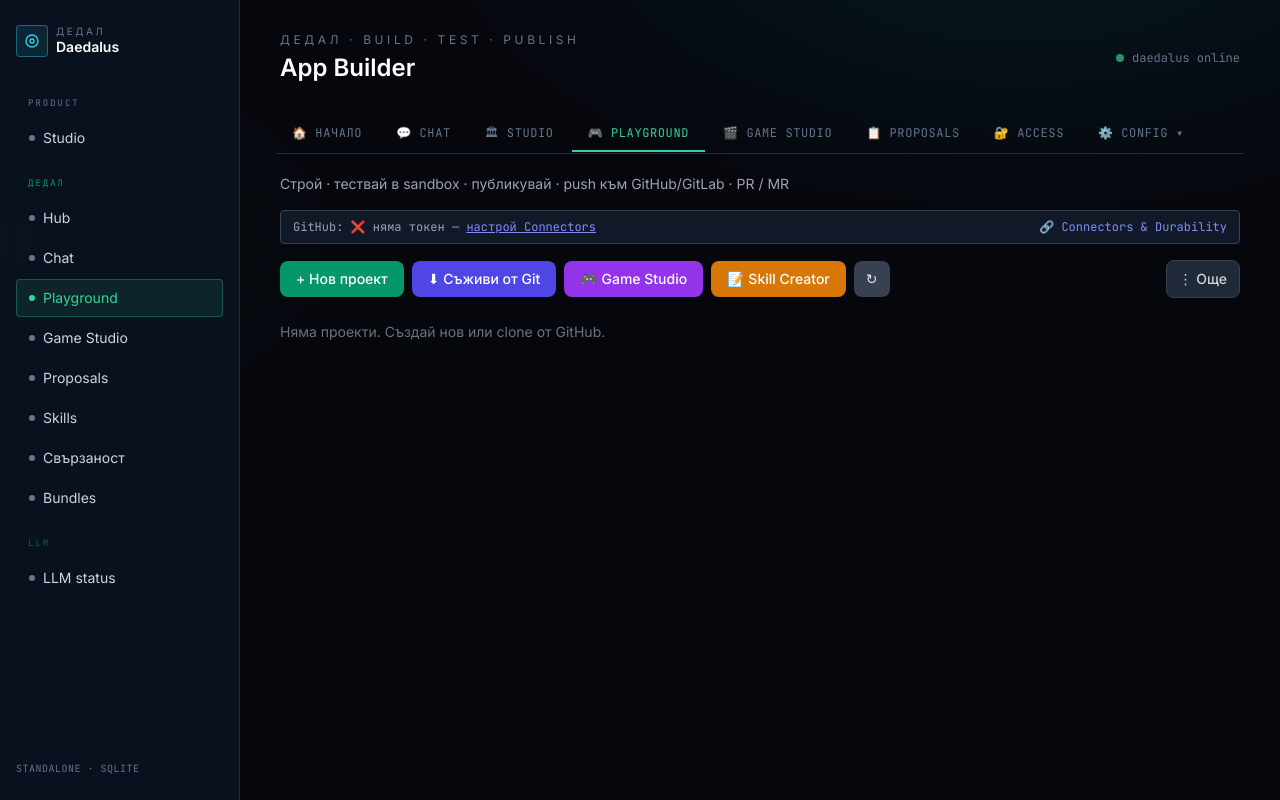
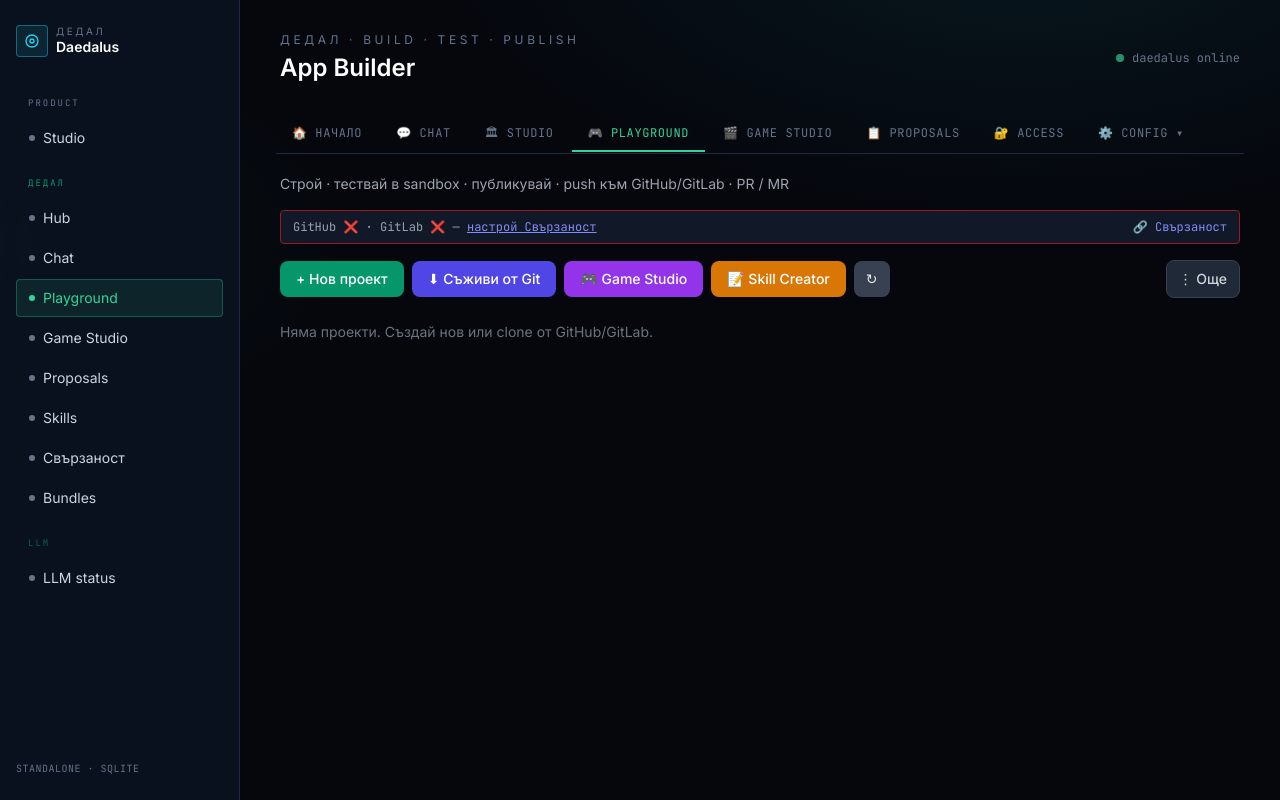
Before and after one commit to Blaue-Ente/Deadalus-Gaming-Agent, a FastAPI app: page /admin/daedalus/playground in a window 1280 px wide. Run offline with FastAPI, Linux system fonts and the light colour scheme; some libraries are stand-ins or nearby versions.

Commit message:
Playground git banner points at Свързаност for both forges
Show GitHub and GitLab status on one line, and drop leftover
English "Connectors" copy now that the screen is Свързаност.

Co-authored-by: nikolay-berlin <nikolay-berlin@web.de>

```diff
--- a/ui/templates/daedalus_playground.html
+++ b/ui/templates/daedalus_playground.html
@@ -14,7 +14,7 @@
   <!-- GitHub / connectors status -->
   <div id="gh-status" class="mb-4 text-xs font-mono px-3 py-2 rounded border border-gray-700 bg-gray-900 text-gray-400 flex flex-wrap items-center justify-between gap-2">
     <span id="gh-status-text">GitHub: проверка…</span>
-    <a href="/admin/daedalus/connectors" class="text-indigo-400 hover:text-indigo-300 shrink-0">🔗 Connectors & Durability</a>
+    <a href="/admin/daedalus/connectors" class="text-indigo-400 hover:text-indigo-300 shrink-0">🔗 Свързаност</a>
   </div>
 
   <!-- Actions: primary + overflow -->
@@ -769,23 +769,39 @@ async function api(url, opts) {
 
 async function loadGh() {
   try {
-    const g = await api('/admin/daedalus/playground/api/github/status');
+    const st = await api('/admin/daedalus/playground/api/git/status');
     const el = $('gh-status-text');
     if (!el) return;
-    if (g.configured && g.ok) {
-      const pushNote = g.can_push === false
-        ? ' · <span class="text-amber-400 font-medium">⚠ няма push права — виж Connectors</span>'
-        : ' · <span class="text-emerald-400/80">push OK (1 клик)</span>';
-      el.innerHTML = `GitHub: ✅ <b class="text-emerald-400">${g.login || '?'}</b> (${g.source || 'token'})${pushNote}`;
-      $('gh-status').classList.toggle('border-amber-700', g.can_push === false);
-    } else if (g.configured && !g.ok) {
-      el.innerHTML = `GitHub: ⚠️ токен има, но връзката не работи — <span class="text-red-400">${g.error || '?'}</span>`;
-      $('gh-status').classList.add('border-red-800');
+    const gh = st.github || {};
+    const gl = st.gitlab || {};
+    const bits = [];
+    if (gh.ok) {
+      const pushNote = gh.can_push === false
+        ? ' <span class="text-amber-400">⚠ няма push/PR права</span>'
+        : '';
+      bits.push(`GitHub ✅ <b class="text-emerald-400">${escHtml(gh.login || '?')}</b>${pushNote}`);
+    } else if (gh.configured) {
+      bits.push(`GitHub ⚠️ <span class="text-red-400">${escHtml(gh.error || 'токен не работи')}</span>`);
     } else {
-      el.innerHTML = `GitHub: ❌ няма токен — <a href="/admin/daedalus/connectors" class="text-indigo-400 underline">настрой Connectors</a>`;
-      $('gh-status').classList.add('border-amber-800');
-    }
-  } catch (e) { const el = $('gh-status-text'); if (el) el.textContent = 'GitHub: грешка'; }
+      bits.push('GitHub ❌');
+    }
+    if (gl.ok) {
+      bits.push(`GitLab ✅ <b class="text-emerald-400">${escHtml(gl.username || gl.host || '?')}</b>`);
+    } else if (gl.configured) {
+      bits.push(`GitLab ⚠️ <span class="text-red-400">${escHtml(gl.error || 'токен не работи')}</span>`);
+    } else {
+      bits.push('GitLab ❌');
+    }
+    const missing = !gh.configured && !gl.configured;
+    el.innerHTML = bits.join(' · ') + (missing
+      ? ` — <a href="/admin/daedalus/connectors" class="text-indigo-400 underline">настрой Свързаност</a>`
+      : '');
+    $('gh-status').classList.toggle('border-amber-800', missing || gh.can_push === false);
+    $('gh-status').classList.toggle('border-red-800', (gh.configured && !gh.ok) || (gl.configured && !gl.ok));
+  } catch (e) {
+    const el = $('gh-status-text');
+    if (el) el.textContent = 'Git: грешка';
+  }
 }
 
 function kindBadge(k) {
@@ -810,7 +826,7 @@ async function loadProjects() {
   const d = await api('/admin/daedalus/playground/api/projects');
   const list = $('project-list');
   if (!d.projects || !d.projects.length) {
-    list.innerHTML = '<p class="text-gray-500 text-sm">Няма проекти. Създай нов или clone от GitHub.</p>';
+    list.innerHTML = '<p class="text-gray-500 text-sm">Няма проекти. Създай нов или clone от GitHub/GitLab.</p>';
     return;
   }
   list.innerHTML = d.projects.map(p => {
```
